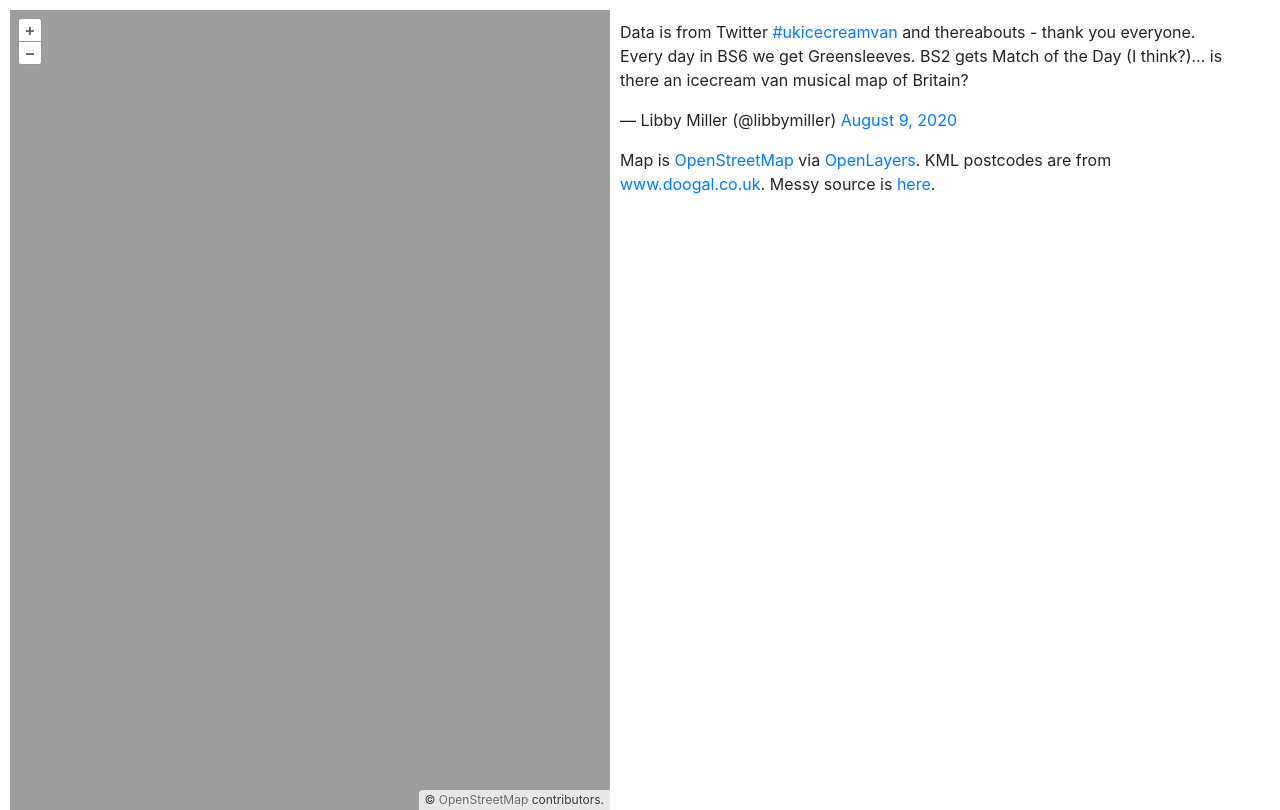
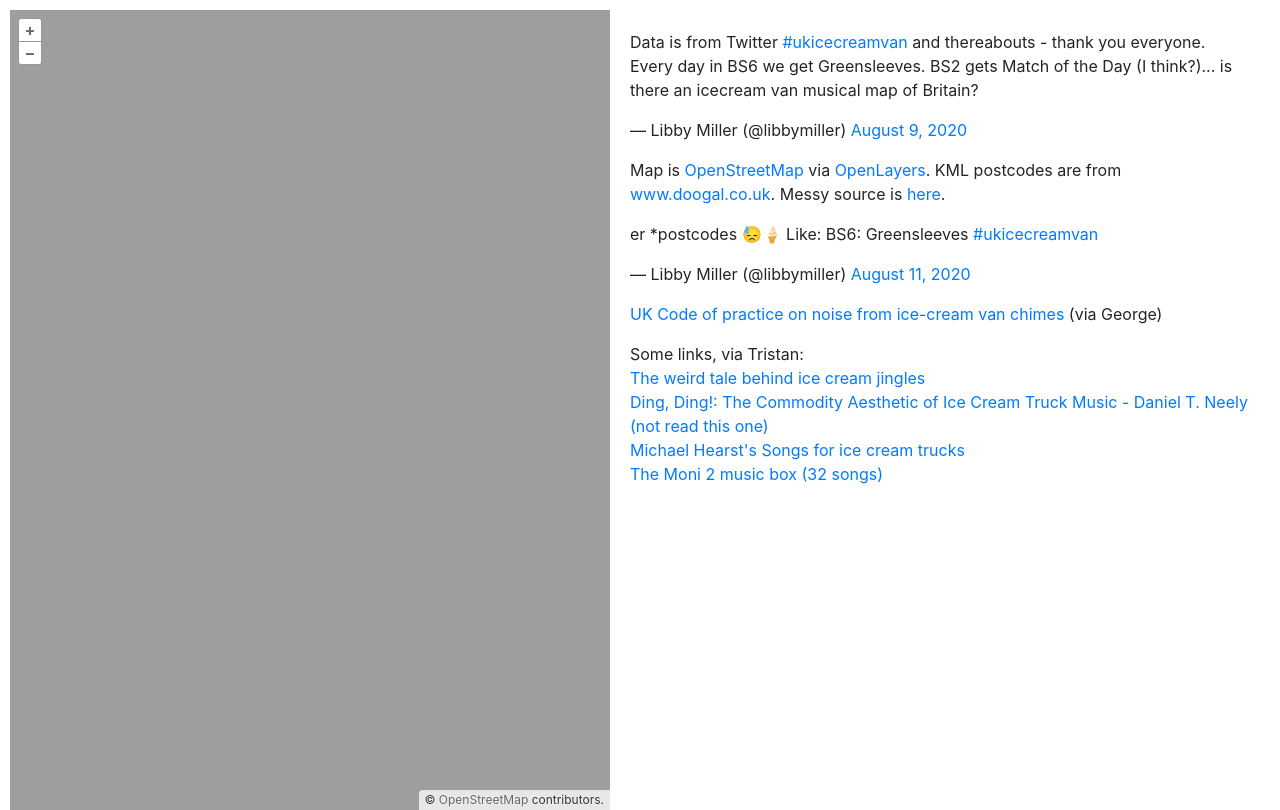
Before and after one commit to libbymiller/ukicecreamvan, a website built with Parcel: page index.html in a window 1280 px wide. Built offline with nearby package versions, Linux system fonts and the light colour scheme; files whose address does not match are found by name.

Commit message:
Added some links and more data

```diff
--- a/data.json
+++ b/data.json
@@ -30,5 +30,9 @@
   "M28":  "Match of the Day",
   "SN10": "Popeye The Sailorman",
   "CR4":  "O Sole Mio (Cornetto song)",
-  "BS34": "Match of the Day"
+  "BS34": "Match of the Day",
+  "NP4":  "Teddy Bear's Picnic",
+  "BS5":  "Yankee Doodle",
+  "SE16": "Yankee Doodle"
+
 }
--- a/index.html
+++ b/index.html
@@ -22,9 +22,8 @@
         left: 600px;
         top: 0;
         bottom: 0;
-        overflow: auto;
 	margin: 10px;
-	padding: 10px;
+	padding: 20px;
       }
       .tooltip.in {
         opacity: 1;
@@ -47,6 +46,17 @@
     <div id="more">Data is from Twitter <a href="https://twitter.com/search?q=%23ukicecreamvan&src=typed_query">#ukicecreamvan</a> and thereabouts - thank you everyone.
       <blockquote class="twitter-tweet"><p lang="en" dir="ltr">Every day in BS6 we get Greensleeves. BS2 gets Match of the Day (I think?)... is there an icecream van musical map of Britain?</p>&mdash; Libby Miller (@libbymiller) <a href="https://twitter.com/libbymiller/status/1292470371942387712?ref_src=twsrc%5Etfw">August 9, 2020</a></blockquote> <script async src="https://platform.twitter.com/widgets.js" charset="utf-8"></script>
       <p>Map is <a href="https://www.openstreetmap.org/#map=5/54.910/-3.432">OpenStreetMap</a> via <a href="https://openlayers.org/">OpenLayers</a>. KML postcodes are from <a href="https://www.doogal.co.uk/PostcodeDownloads.php">www.doogal.co.uk</a>. Messy source is <a href="https://github.com/libbymiller/ukicecreamvan">here</a>.
+      <blockquote class="twitter-tweet"><p lang="en" dir="ltr">er *postcodes 😓🍦 Like: BS6: Greensleeves <a href="https://twitter.com/hashtag/ukicecreamvan?src=hash&amp;ref_src=twsrc%5Etfw">#ukicecreamvan</a></p>&mdash; Libby Miller (@libbymiller) <a href="https://twitter.com/libbymiller/status/1293204447145975809?ref_src=twsrc%5Etfw">August 11, 2020</a></blockquote> <script async src="https://platform.twitter.com/widgets.js" charset="utf-8"></script>
+      <p><a href="https://www.gov.uk/government/publications/code-of-practice-on-noise-from-ice-cream-van-chimes">UK Code of practice on noise from ice-cream van chimes</a> (via George)</p>
+      <p>Some links, via Tristan:
+      <br />
+      <a href="http://www.bbc.com/autos/story/20160728-the-ice-cream-truck-jingles-summer-spell">The weird tale behind ice cream jingles</a>
+      <br />
+      <a href="https://www.oxfordhandbooks.com/view/10.1093/oxfordhb/9780199913657.001.0001/oxfordhb-9780199913657-e-005">Ding, Ding!: The Commodity Aesthetic of Ice Cream Truck Music - Daniel T. Neely (not read this one)</a>
+      <br />
+      <a href="http://www.songsforicecreamtrucks.com"> Michael Hearst's Songs for ice cream trucks</a>
+      <br />
+      <a href="http://www.nicholselectronicsco.com/Product/omni-2-music-box">The Moni 2 music box (32 songs)</a>
     </div>
     <script src="./index.js"></script>
   </body>
```
